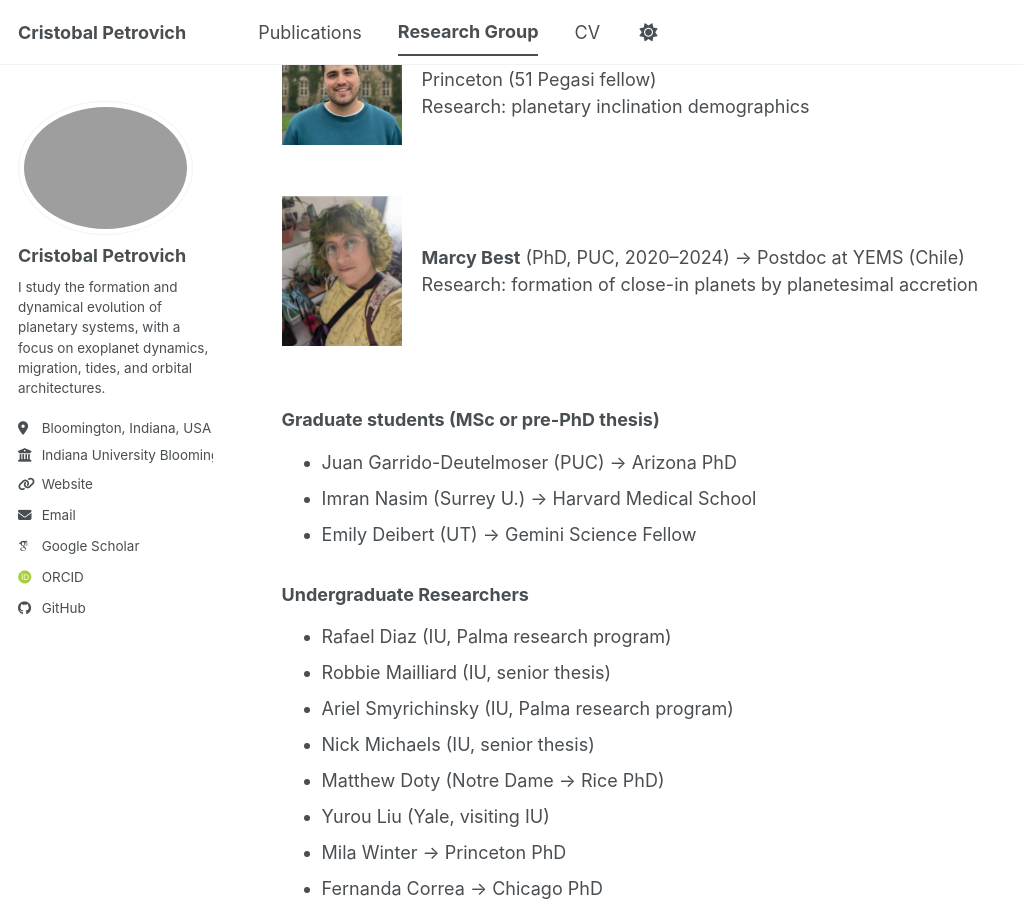
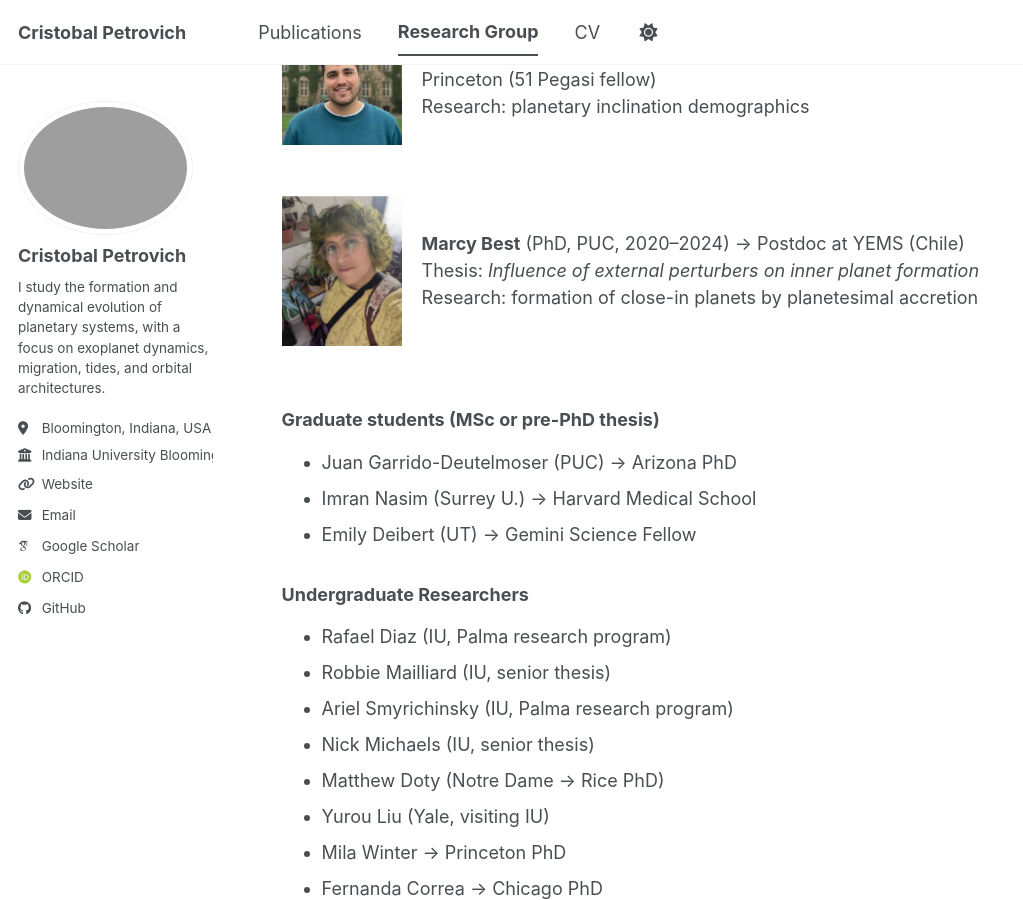
Before and after one commit to cpetrovich/cpetrovich.github.io, a Jekyll site: the page built from _pages/research.md, in a window 1280 px wide and 900 px high, scrolled down 1513 px. Shown: the whole window, without its empty margins (0-1023 px from the left). Built offline with Jekyll 4.4.1, drawn with Linux system fonts in a browser that asks for light colours; some web fonts are replaced; a script bundle is joined from its source files by our own code; library files that are not in the unit come from our copies.

Commit message:
Add Marcy Best thesis title

```diff
--- a/_pages/research.md
+++ b/_pages/research.md
@@ -81,6 +81,7 @@ We focus on how planetary systems acquire their observed architectures, from the
   <img src="/images/group/marcy.png" width="120">
   <div>
     <strong>Marcy Best</strong> (PhD, PUC, 2020–2024) → Postdoc at YEMS (Chile)  <br>
+    Thesis: <em>Influence of external perturbers on inner planet formation</em><br>
     Research: formation of close-in planets by planetesimal accretion
   </div>
 </div>
```
